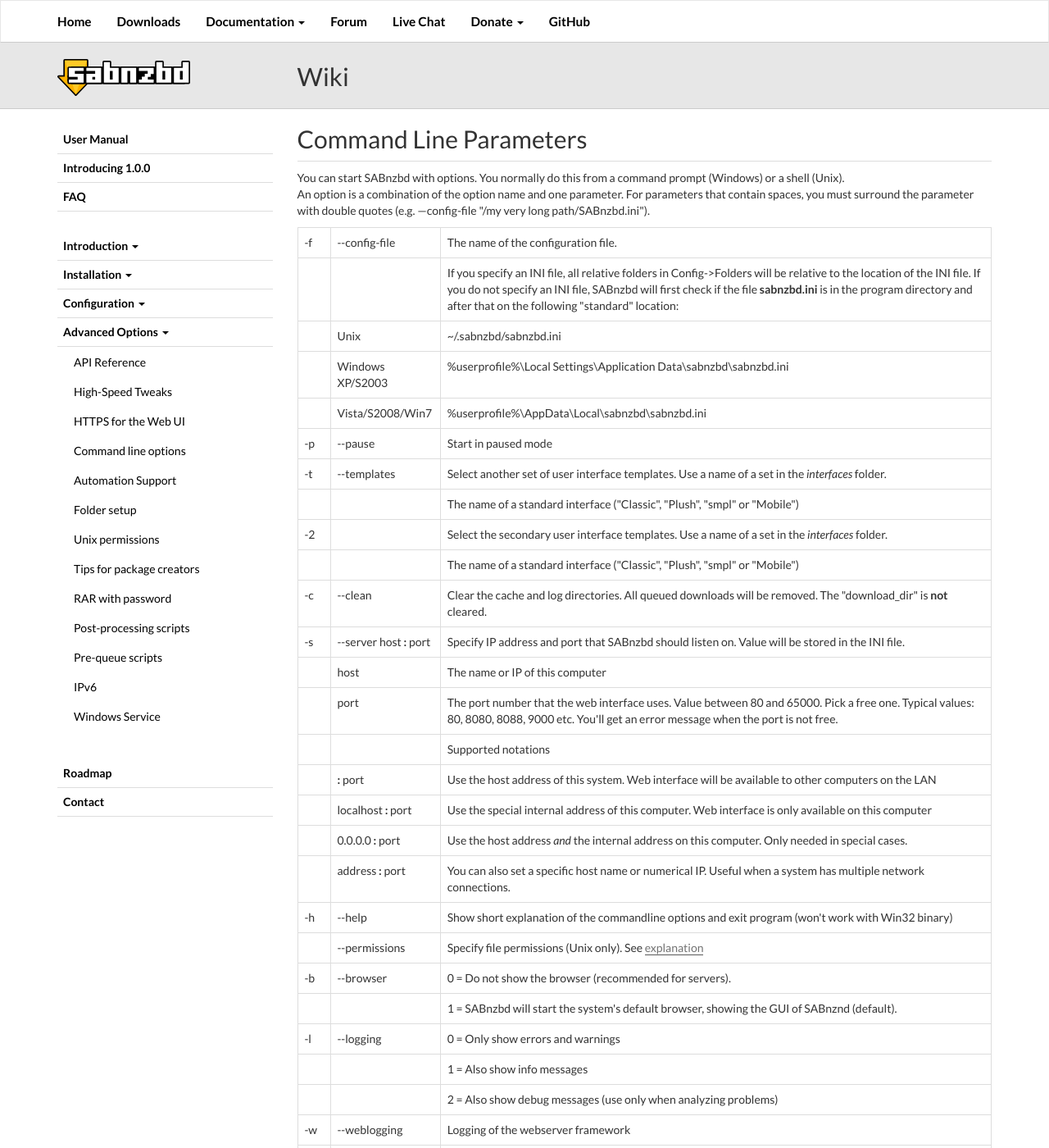
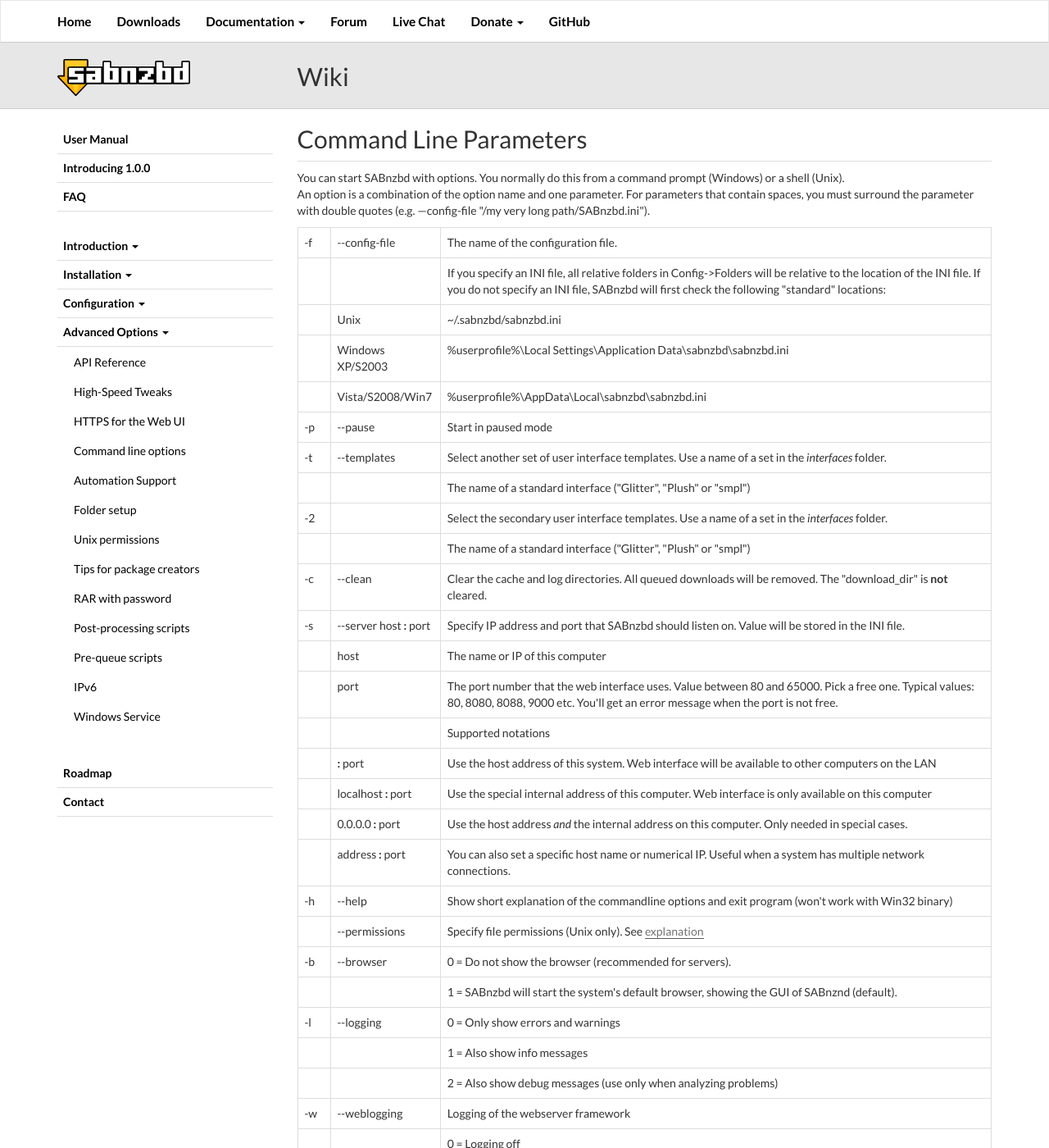
Before and after one commit to sabnzbd/sabnzbd.github.io, a Jekyll site: the page built from wiki/advanced/command-line-parameters.html, in a window 1280 px wide and 1400 px high. Shown: the whole window at 82% size. Built offline with Jekyll 4.4.1, drawn with Linux system fonts in a browser that asks for light colours; some of the changed text lies outside the part shown.

Commit message:
Update Command line parameters

```diff
--- a/wiki/advanced/command-line-parameters.html
+++ b/wiki/advanced/command-line-parameters.html
@@ -19,8 +19,7 @@
             <td></td>
             <td></td>
             <td>
-                If you specify an INI file, all relative folders in Config-&gt;Folders will be relative to the location of the INI file. If you do not specify an INI file, SABnzbd will first check if the file <strong>sabnzbd.ini</strong>
-                is in the program directory and after that on the following "standard" location:
+                If you specify an INI file, all relative folders in Config-&gt;Folders will be relative to the location of the INI file. If you do not specify an INI file, SABnzbd will first check the following "standard" locations:
             </td>
         </tr>
         <tr>
@@ -63,7 +62,7 @@
             <td></td>
             <td></td>
             <td>
-                The name of a standard interface ("Classic", "Plush", "smpl" or "Mobile")
+                The name of a standard interface ("Glitter", "Plush" or "smpl")
             </td>
         </tr>
         <tr>
@@ -78,7 +77,7 @@
             <td></td>
             <td></td>
             <td>
-                The name of a standard interface ("Classic", "Plush", "smpl" or "Mobile")
+                The name of a standard interface ("Glitter", "Plush" or "smpl")
             </td>
         </tr>
         <tr>
@@ -284,7 +283,7 @@
                 <strong>port</strong>
                 .pid where
                 <strong>port</strong>
-                is the port number used for the web server. Only Unix/OSX and 0.6.1+
+                is the port number used for the web server. Only Unix/OSX.
             </td>
         </tr>
         <tr>
@@ -294,7 +293,7 @@
                 file-path
             </td>
             <td>
-                Use this to set a file (full path required) where SABnzbd can store its PID. The content of the file will be the process number (PID). Only Unix/OSX and 0.7.17+
+                Use this to set a file (full path required) where SABnzbd can store its PID. The content of the file will be the process number (PID). Only Unix/OSX.
             </td>
         </tr>
         <tr>
```
Also changed, not shown: other parts of wiki/advanced/command-line-parameters.html (+2 -2 lines).
